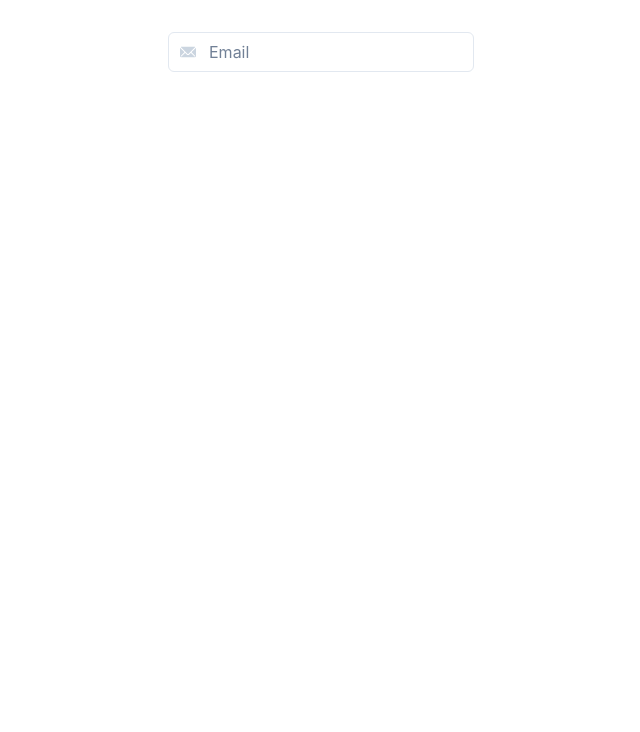
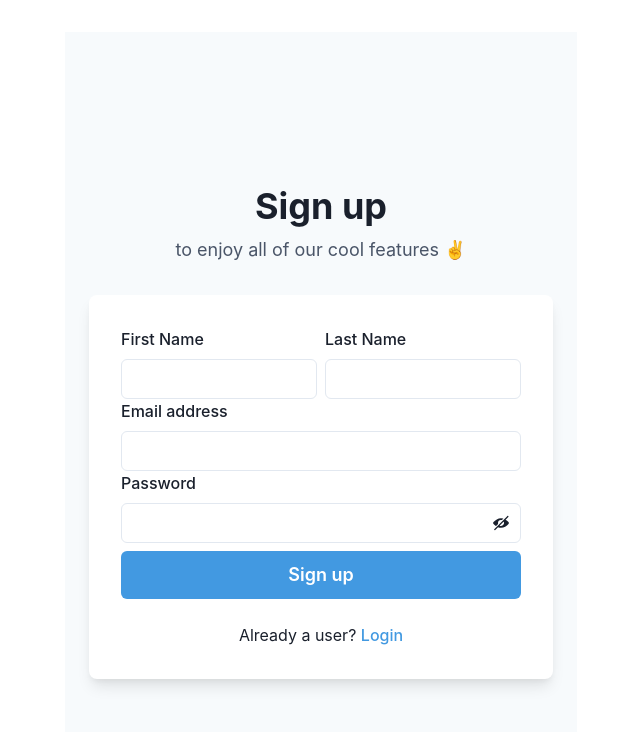
Before and after one commit to vesper85/docs-clone, a React (Vite) app in the folder front-end/: page /signup in a window 1280 px wide. Shown: the top 732 px of the page, without its empty margins (319-959 px from the left). Built offline with nearby package versions, Linux system fonts and the light colour scheme.

Commit message:
react router implemented

```diff
--- a/front-end/src/App.jsx
+++ b/front-end/src/App.jsx
@@ -1,26 +1,22 @@
 import { useState } from 'react'
-import reactLogo from './assets/react.svg'
-import viteLogo from '/vite.svg'
-import { Skeleton } from '@chakra-ui/react'
+import { Link } from 'react-router-dom';
+
 import './App.css'
-import { Input, InputGroup, InputLeftElement } from '@chakra-ui/react'
-import {EmailIcon} from '@chakra-ui/icons'
+import { HStack, Link as CLink } from '@chakra-ui/react';
+
+
 
 function App() {
   const [count, setCount] = useState({});
   // const data  = awaitfetch('http://localhost:3000/api/user/createuser')
 
+
   return (
     <>
-      <InputGroup>
-        <InputLeftElement pointerEvents='none'>
-          <EmailIcon color='gray.300' />
-        </InputLeftElement>
-        <Input type='string' colorScheme='linkedin' placeholder='Email'/>
-        {/* <Input type='string' colorScheme='facebook' placeholder='Email'/>
-        <Input type='string' colorScheme='messenger' placeholder='Email'/> */}
-      </InputGroup>
-
+      <HStack spacing={'20px'} >
+        <Link to={"/login"}>login</Link>
+        <Link to={"/signup"}>signup</Link>
+      </HStack>
     </>
   )
 }
--- a/front-end/src/main.jsx
+++ b/front-end/src/main.jsx
@@ -3,11 +3,33 @@ import ReactDOM from 'react-dom/client'
 import App from './App.jsx'
 import './index.css'
 import {ChakraProvider} from '@chakra-ui/react'
+import { createRoutesFromElements, createBrowserRouter, Route, BrowserRouter, Routes } from 'react-router-dom'
+import LoginCard from './pages/Login.jsx'
+import SignupCard from './pages/Register.jsx'
+
+
+
+
+
+// const router = createBrowserRouter(
+//   createRoutesFromElements(
+//     <Route path='/' element={<App/>} >
+//       <Route path='login' element={<LoginCard/>} />
+//       <Route path='signup' element={<SignupCard/>} />
+//     </Route>
+//   )
+// )
 
 ReactDOM.createRoot(document.getElementById('root')).render(
   <React.StrictMode>
     <ChakraProvider>
-        <App />
+        <BrowserRouter>
+        <Routes>
+          <Route path='/' element={<App/>}/>
+          <Route path='/login' element={<LoginCard/>}/>
+          <Route path='signup' element={<SignupCard/>}/>
+        </Routes>
+        </BrowserRouter>
     </ChakraProvider>
   </React.StrictMode>,
 )
--- /dev/null
+++ b/front-end/src/pages/Login.jsx
@@ -0,0 +1,66 @@
+
+import {
+  Flex,
+  Box,
+  FormControl,
+  FormLabel,
+  Input,
+  Checkbox,
+  Stack,
+  Button,
+  Heading,
+  Text,
+  useColorModeValue,
+} from '@chakra-ui/react'
+
+export default function LoginCard() {
+  return (
+    <Flex
+      minH={'100vh'}
+      align={'center'}
+      justify={'center'}
+      bg={useColorModeValue('gray.50', 'gray.800')}>
+      <Stack spacing={8} mx={'auto'} maxW={'lg'} py={12} px={6}>
+        <Stack align={'center'}>
+          <Heading fontSize={'4xl'}>Sign in to your account</Heading>
+          <Text fontSize={'lg'} color={'gray.600'}>
+            to enjoy all of our cool <Text color={'blue.400'}>features</Text> ✌️
+          </Text>
+        </Stack>
+        <Box
+          rounded={'lg'}
+          bg={useColorModeValue('white', 'gray.700')}
+          boxShadow={'lg'}
+          p={8}>
+          <Stack spacing={4}>
+            <FormControl id="email">
+              <FormLabel>Email address</FormLabel>
+              <Input type="email" />
+            </FormControl>
+            <FormControl id="password">
+              <FormLabel>Password</FormLabel>
+              <Input type="password" />
+            </FormControl>
+            <Stack spacing={10}>
+              <Stack
+                direction={{ base: 'column', sm: 'row' }}
+                align={'start'}
+                justify={'space-between'}>
+                <Checkbox>Remember me</Checkbox>
+                <Text color={'blue.400'}>Forgot password?</Text>
+              </Stack>
+              <Button
+                bg={'blue.400'}
+                color={'white'}
+                _hover={{
+                  bg: 'blue.500',
+                }}>
+                Sign in
+              </Button>
+            </Stack>
+          </Stack>
+        </Box>
+      </Stack>
+    </Flex>
+  )
+}
--- /dev/null
+++ b/front-end/src/pages/Register.jsx
@@ -0,0 +1,136 @@
+"use client";
+
+import {
+  Flex,
+  Box,
+  FormControl,
+  FormLabel,
+  Input,
+  InputGroup,
+  HStack,
+  InputRightElement,
+  Stack,
+  Button,
+  Heading,
+  Text,
+  useColorModeValue,
+  Link,
+} from "@chakra-ui/react";
+import { useState } from "react";
+import { ViewIcon, ViewOffIcon } from "@chakra-ui/icons";
+
+export default function SignupCard() {
+  const [showPassword, setShowPassword] = useState(false);
+  const [cred, setCred] = useState({
+    email: "",
+    first_name: "",
+    last_name: "",
+    password: "",
+  });
+
+  const handleOnChange = (e) => {
+    setCred({ ...cred, [e.target.name]: e.target.value });
+    // console.log(cred);
+  };
+
+  const handleOnSubmit = async (e) => {
+    e.preventDefault()
+    console.log('onsubmit clicked');
+    // console.log(cred);
+    const url = "http://localhost:3000/api/user/createuser"
+    try {
+      const response = await fetch(url, {
+        method: "POST",
+        headers: {
+          'Content-Type': 'application/json',
+          'accept': 'application/json',
+        },
+        body: JSON.stringify({ email: cred.email, first_name: cred.first_name, last_name:cred.last_name, password: cred.password })
+      })
+      // console.log(await response);
+    } catch (error) {
+      console.log(error);
+    }
+
+  }
+
+  return (
+    <Flex
+      minH={"100vh"}
+      align={"center"}
+      justify={"center"}
+      bg={useColorModeValue("gray.50", "gray.800")}
+    >
+      <Stack spacing={8} mx={"auto"} maxW={"lg"} py={12} px={6}>
+        <Stack align={"center"}>
+          <Heading fontSize={"4xl"} textAlign={"center"}>
+            Sign up
+          </Heading>
+          <Text fontSize={"lg"} color={"gray.600"}>
+            to enjoy all of our cool features ✌️
+          </Text>
+        </Stack>
+        <Box
+          rounded={"lg"}
+          bg={useColorModeValue("white", "gray.700")}
+          boxShadow={"lg"}
+          p={8}
+        >
+          <Stack spacing={4}>
+            <FormControl onChange={handleOnChange} >
+              <HStack>
+                <Box>
+                  <FormLabel>First Name</FormLabel>
+                  <Input name="first_name" type="text" />
+                </Box>
+                <Box>
+                  <FormLabel>Last Name</FormLabel>
+                  <Input name="last_name" type="text" />
+                </Box>
+              </HStack>
+              <FormLabel>Email address</FormLabel>
+              <Input name="email" type="email" />
+              <FormLabel>Password</FormLabel>
+              <InputGroup>
+                <Input
+                  name="password"
+                  type={showPassword ? "text" : "password"}
+                />
+                <InputRightElement h={"full"}>
+                  <Button
+                    variant={"ghost"}
+                    onClick={() =>
+                      setShowPassword((showPassword) => !showPassword)
+                    }
+                  >
+                    {showPassword ? <ViewIcon /> : <ViewOffIcon />}
+                  </Button>
+                </InputRightElement>
+              </InputGroup>
+              <Stack spacing={10} pt={2}>
+                <Button
+                  loadingText="Submitting"
+                  size="lg"
+                  bg={"blue.400"}
+                  color={"white"}
+                  _hover={{
+                    bg: "blue.500",
+                  }}
+                  type="submit"
+                  onClick={handleOnSubmit}
+                >
+                  Sign up
+                </Button>
+              </Stack>
+              <Stack pt={6}>
+                <Text align={"center"}>
+                  Already a user? <Link color={"blue.400"}>Login</Link>
+                </Text>
+              </Stack>
+            </FormControl>
+          </Stack>
+        </Box>
+      </Stack>
+    </Flex>
+  );
+}
```
